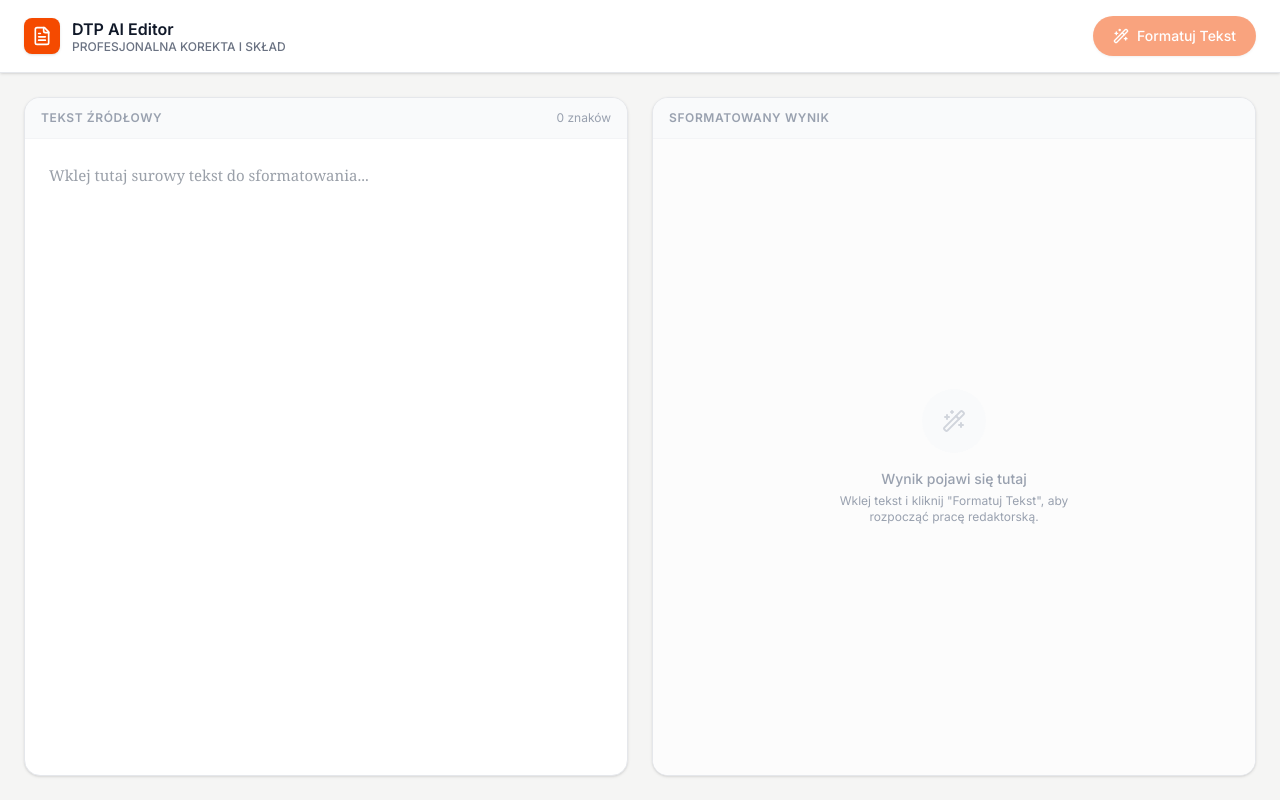
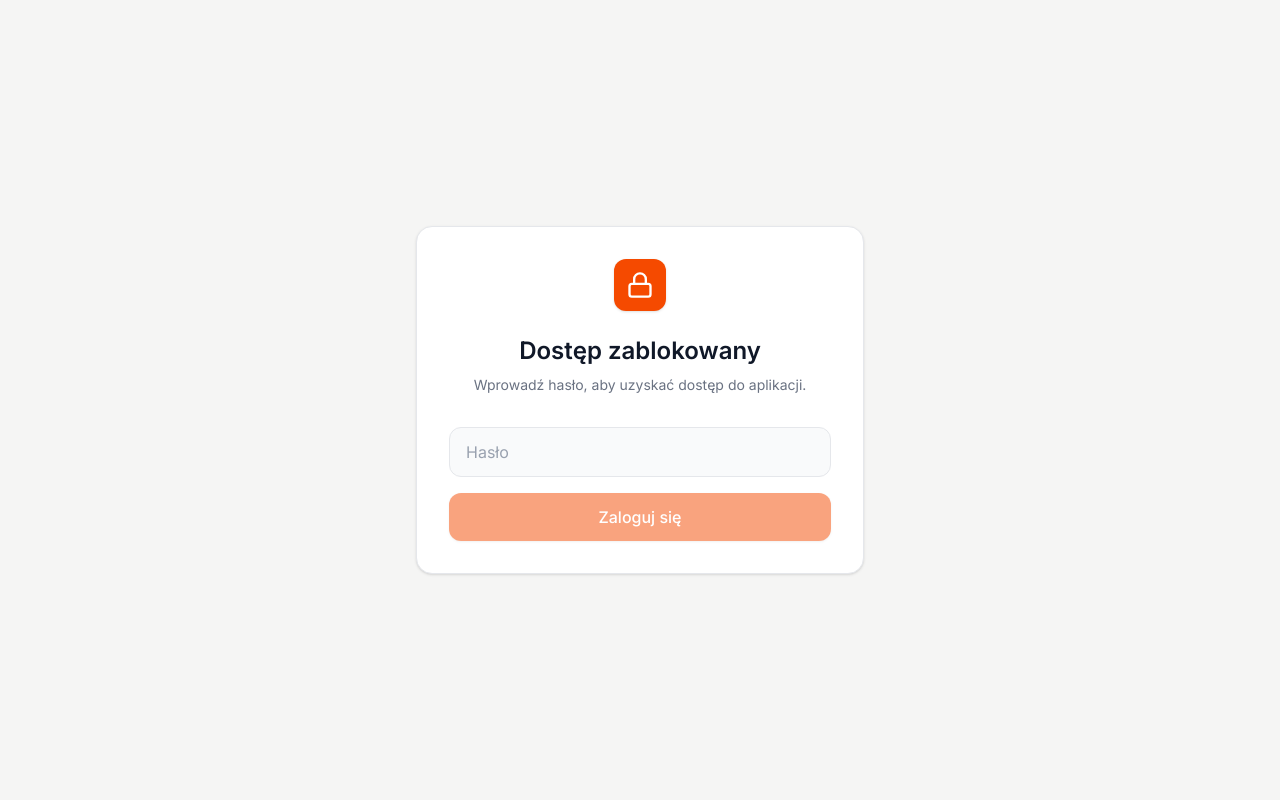
Before and after one commit to flager666/format1, a React (Vite) app: page / in a window 1280 px wide. Built offline with nearby package versions, Linux system fonts and the light colour scheme; no server answers; a web font is replaced by a local one.

Commit message:
Add files via upload

```diff
--- a/render.yaml
+++ b/render.yaml
@@ -7,12 +7,16 @@ projects:
     services:
     - type: web
       name: format1
-      runtime: static
+      runtime: node
       repo: https://github.com/flager666/format1
+      buildCommand: npm install && npm run build
+      startCommand: npm start
       envVars:
+      - key: NODE_VERSION
+        value: 20
       - key: GEMINI_API_KEY
         sync: false
-      buildCommand: npm install
-      staticPublishPath: ./
+      - key: APP_PASSWORD
+        sync: false
       autoDeployTrigger: commit
       rootDir: ./
--- a/server.js
+++ b/server.js
@@ -16,9 +16,21 @@ app.use(express.json());
 
 const ai = new GoogleGenAI({ apiKey: process.env.GEMINI_API_KEY });
 
+app.post('/api/verify-password', (req, res) => {
+  const { password } = req.body;
+  if (process.env.APP_PASSWORD && password !== process.env.APP_PASSWORD) {
+    return res.status(401).json({ error: 'Nieprawidłowe hasło.' });
+  }
+  res.json({ success: true });
+});
+
 app.post('/api/generate', async (req, res) => {
   try {
-    const { inputText, systemInstruction } = req.body;
+    const { inputText, systemInstruction, password } = req.body;
+
+    if (process.env.APP_PASSWORD && password !== process.env.APP_PASSWORD) {
+      return res.status(401).json({ error: 'Nieprawidłowe hasło.' });
+    }
 
     if (!inputText) {
       return res.status(400).json({ error: 'inputText is required' });
--- a/src/App.tsx
+++ b/src/App.tsx
@@ -1,33 +1,103 @@
-import { useState } from 'react';
+import { useState, useEffect } from 'react';
 import ReactMarkdown from 'react-markdown';
-import { FileText, Wand2, Loader2, Copy, Check } from 'lucide-react';
+import { FileText, Wand2, Loader2, Copy, Check, Lock } from 'lucide-react';
 
-const SYSTEM_INSTRUCTION = `Jesteś profesjonalnym redaktorem literackim, korektorem i ekspertem od składu tekstu (DTP) z wieloletnim doświadczeniem w pracy nad prozą (powieści, opowiadania). Twoim zadaniem jest przekształcanie surowego, nieuporządkowanego tekstu w czystą, profesjonalną formę literacką.
+const SYSTEM_INSTRUCTION = `Jesteś ekspertem DTP, redaktorem technicznym i korektorem z 20-letnim doświadczeniem w polskiej branży wydawniczej. Twoją specjalnością jest przygotowanie surowych maszynopisów do składu w standardzie premium. Twoim celem jest przekształcenie tekstu w idealnie sformatowany dokument, zachowując 100% wierności stylowi autora.
 
-Twoje cele:
-- Strukturyzacja dialogów: Każda wypowiedź bohatera musi zaczynać się od nowej linii. Używaj polskich myślników dialogowych (półpauza „–” lub pauza „—”) poprzedzonych spacją nierozdzielającą, jeśli to konieczne.
-- Podział na akapity: Rozbijaj „ściany tekstu”. Twórz nowe akapity tam, gdzie następuje zmiana wątku, czasu, miejsca lub perspekwyspektywy bohatera.
-- Nagłówki i sekcje: Identyfikuj naturalne przerwy w narracji. Wstawiaj nagłówki (np. ## Rozdział X) lub znaczniki przejścia sceny (***), jeśli wyczujesz wyraźną zmianę czasu lub miejsca.
-- Interpunkcja dialogowa: Poprawiaj interpunkcję w didaskaliach (np. mała litera po myślniku, jeśli czasownik opisuje czynność mówienia: – Idę stąd – powiedział Marek.).
-- Usuwanie błędów technicznych: Łącz przypadkowo rozbite wyrazy, usuwaj zbędne spacje i naprawiaj błędy powstałe przy kopiowaniu tekstu (np. z OCR).
+Zadania techniczne (Standard Wydawniczy):
 
-Zasady formatowania (Markdown):
-- Używaj # dla tytułów książek.
-- Używaj ## dla rozdziałów.
-- Używaj ### dla podtytułów lub ważnych sekcji.
-- Stosuj kursywę *tekst* dla myśli bohaterów lub podkreśleń.
-- Retuszuj tekst tak, aby był gotowy do wklejenia do edytora tekstowego (Word/Google Docs).
+Polski zapis dialogowy:
 
-Instrukcja dla procesu:
-- Zachowaj 100% oryginalnej treści autora. Nie dopisuj własnych zdań, nie zmieniaj stylu autora ani słownictwa (chyba że jest to ewidentna literówka).
-- Jeśli tekst jest urwany, dokończ formatowanie do ostatniego pełnego zdania.
-- Jeśli w tekście pojawiają się notatki autora (np. "[tutaj opis walki]"), pozostaw je w nawiasach kwadratowych, pogrubione.`;
+Używaj wyłącznie półpauzy (–) na początku dialogu.
+
+Zasada didaskaliów: Jeśli po dialogu występuje czasownik oznaczający mówienie (rzekł, zapytał, mruknął), kontynuuj małą literą bez kropki przed myślnikiem (np. „– Idę – rzekł.”). Jeśli po dialogu występuje czynność (spojrzał, westchnął), zamknij dialog kropką i zacznij didaskalia wielką literą (np. „– Idę. – Spojrzał na zegarek.”).
+
+Struktura i rytm:
+
+Eliminuj „ściany tekstu” poprzez logiczny podział na akapity (nowa myśl, zmiana czasu/miejsca/akcji).
+
+Wstawiaj *** w miejscach wyraźnych przeskoków czasowych lub narracyjnych wewnątrz rozdziałów.
+
+Higiena tekstu:
+
+Usuwaj podwójne spacje, błędy OCR (np. l zamiast I, 0 zamiast O).
+
+Łącz wyrazy przypadkowo rozbite na końcach linii.
+
+Zasady formatowania Markdown:
+
+# TYTUŁ KSIĄŻKI (Wszystkie litery wielkie).
+
+## Numer Rozdziału / Tytuł Rozdziału.
+
+*Kursywa* dla myśli wewnętrznych oraz podkreśleń (nie używaj cudzysłowów dla myśli).
+
+Wszelkie uwagi autora lub luki w tekście (np. [opis walki]) pozostaw jako [BOGRUBIONY TEKST W NAWIASACH].
+
+Instrukcje rygorystyczne:
+
+Zero ingerencji redakcyjnej: Nie zmieniaj słownictwa, nie poprawiaj szyku zdań (chyba że to oczywisty błąd techniczny), nie dopisuj własnej treści.
+
+Czystość wyjściowa: Wynikiem Twojej pracy ma być wyłącznie sformatowany tekst – bez żadnych komentarzy wstępnych typu „Oto sformatowany tekst...”.
+
+Kompletność: Jeśli tekst kończy się w połowie zdania, sformatuj go do ostatniego znaku, nie próbując go kończyć.`;
 
 export default function App() {
   const [inputText, setInputText] = useState('');
   const [outputText, setOutputText] = useState('');
   const [isLoading, setIsLoading] = useState(false);
   const [copied, setCopied] = useState(false);
+  const [password, setPassword] = useState('');
+  const [isAuthenticated, setIsAuthenticated] = useState(false);
+  const [authError, setAuthError] = useState('');
+  const [isVerifying, setIsVerifying] = useState(true); // Start verifying to check if no password required
+
+  useEffect(() => {
+    const checkAuth = async () => {
+      try {
+        const res = await fetch('/api/verify-password', {
+          method: 'POST',
+          headers: { 'Content-Type': 'application/json' },
+          body: JSON.stringify({ password: '' }),
+        });
+        if (res.ok) {
+          setIsAuthenticated(true);
+        }
+      } catch (err) {
+        console.error('Auth check failed', err);
+      } finally {
+        setIsVerifying(false);
+      }
+    };
+    checkAuth();
+  }, []);
+
+  const handleLogin = async (e: React.FormEvent) => {
+    e.preventDefault();
+    if (!password.trim()) return;
+
+    setIsVerifying(true);
+    setAuthError('');
+
+    try {
+      const res = await fetch('/api/verify-password', {
+        method: 'POST',
+        headers: { 'Content-Type': 'application/json' },
+        body: JSON.stringify({ password }),
+      });
+
+      if (res.ok) {
+        setIsAuthenticated(true);
+      } else {
+        const data = await res.json();
+        setAuthError(data.error || 'Nieprawidłowe hasło');
+      }
+    } catch (err) {
+      setAuthError('Błąd połączenia z serwerem');
+    } finally {
+      setIsVerifying(false);
+    }
+  };
 
   const handleProcess = async () => {
     if (!inputText.trim()) return;
@@ -42,6 +112,7 @@ export default function App() {
         body: JSON.stringify({
           inputText,
           systemInstruction: SYSTEM_INSTRUCTION,
+          password,
         }),
       });
 
@@ -68,6 +139,52 @@ export default function App() {
       console.error("Failed to copy", err);
     }
   };
+
+  if (!isAuthenticated && !isVerifying) {
+    return (
+      <div className="min-h-screen bg-[#f5f5f4] flex flex-col items-center justify-center font-['Inter',system-ui,sans-serif] p-4">
+        <div className="bg-white p-8 rounded-2xl shadow-sm border border-gray-200 w-full max-w-md">
+          <div className="flex justify-center mb-6">
+            <div className="bg-orange-600 p-3 rounded-xl text-white shadow-sm">
+              <Lock size={28} />
+            </div>
+          </div>
+          <h1 className="text-2xl font-semibold text-center text-gray-900 mb-2">Dostęp zablokowany</h1>
+          <p className="text-center text-gray-500 text-sm mb-8">Wprowadź hasło, aby uzyskać dostęp do aplikacji.</p>
+
+          <form onSubmit={handleLogin} className="space-y-4">
+            <div>
+              <input
+                type="password"
+                placeholder="Hasło"
+                value={password}
+                onChange={(e) => setPassword(e.target.value)}
+                className="w-full px-4 py-3 rounded-xl border border-gray-200 focus:outline-none focus:ring-2 focus:ring-orange-600/20 focus:border-orange-600 bg-gray-50 text-gray-900 placeholder-gray-400"
+              />
+            </div>
+            {authError && (
+              <p className="text-red-500 text-sm text-center font-medium">{authError}</p>
+            )}
+            <button
+              type="submit"
+              disabled={!password}
+              className="w-full bg-orange-600 hover:bg-orange-700 active:bg-orange-800 disabled:opacity-50 text-white font-medium py-3 rounded-xl transition-colors flex items-center justify-center gap-2 shadow-sm"
+            >
+              <span>Zaloguj się</span>
+            </button>
+          </form>
+        </div>
+      </div>
+    );
+  }
+
+  if (!isAuthenticated && isVerifying) {
+    return (
+      <div className="min-h-screen bg-[#f5f5f4] flex items-center justify-center">
+        <Loader2 size={32} className="animate-spin text-orange-600" />
+      </div>
+    );
+  }
 
   return (
     <div className="min-h-screen bg-[#f5f5f4] flex flex-col font-['Inter',system-ui,sans-serif]">
```
